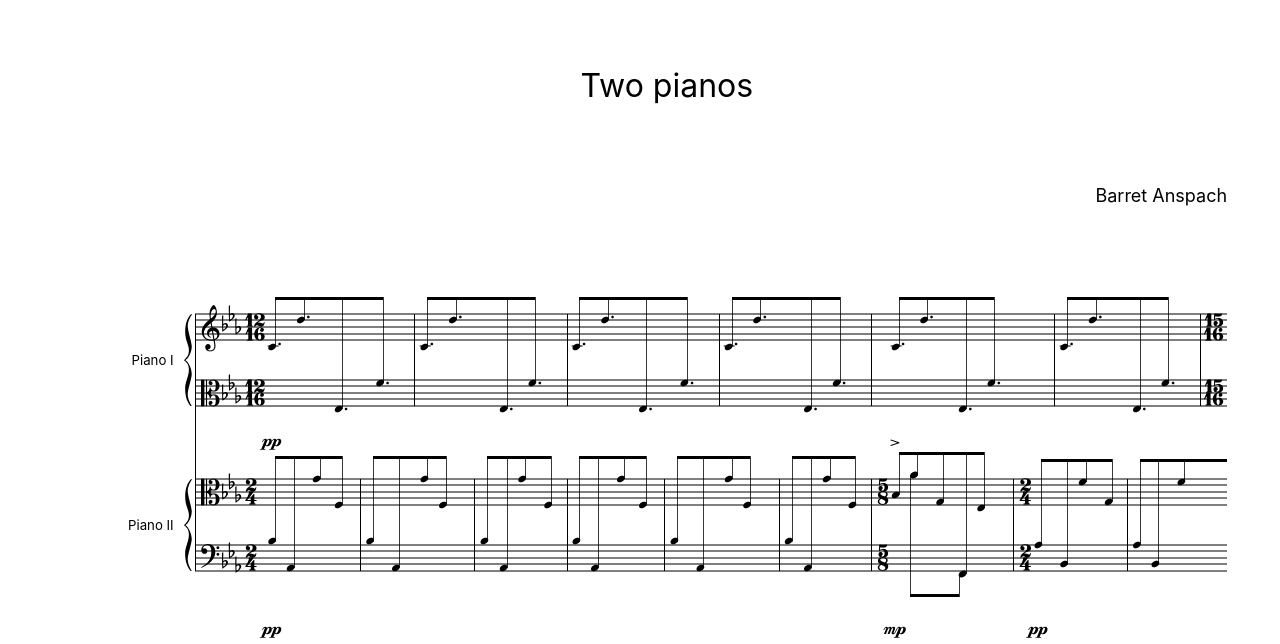
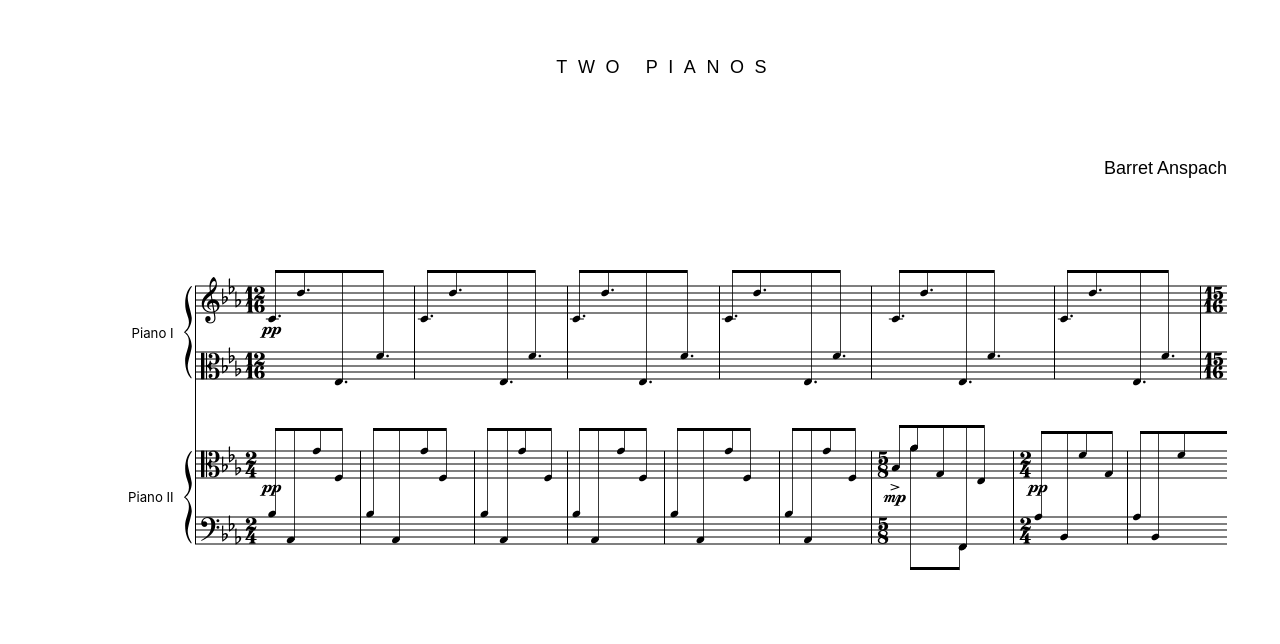
Before and after one commit to barret-anspach/minim, a Next.js app: page / in a window 1280 px wide. Shown: the part 115-759 px from the top of the page. Built offline with nearby package versions, Linux system fonts and the light colour scheme.

Commit message:
dynamics added as markings, positioning correctly

```diff
--- a/components/Chord/Chord.js
+++ b/components/Chord/Chord.js
@@ -20,7 +20,7 @@ import StaffDisplayItem from "../StaffDisplayItem";
 /**
  * Convenience wrapper of note-related elements that are usually rendered together.
  */
-export default function Chord({ clef, event, eventIndex, events, id }) {
+export default function Chord({ clef, event, eventIndex, events, id, period }) {
   const {
     context: { flows },
   } = useMeasuresContext();
@@ -103,6 +103,7 @@ export default function Chord({ clef, event, eventIndex, events, id }) {
           chordBounds={chordBounds}
           event={event}
           id={`${pitchPrefix}_mar`}
+          period={period}
           pitchPrefix={pitchPrefix}
           rangeClef={rangeClef}
           stem={stem}
--- a/components/Chord/Chord.module.css
+++ b/components/Chord/Chord.module.css
@@ -1,17 +1,36 @@
 .accidental {
   margin-right: 0.04rem;
 }
-.articulation {
+.markings {
   display: flex;
   flex-flow: column nowrap;
   justify-self: center;
+  height: auto;
   gap: 0.15rem;
 }
-.articulation.up {
+.markings.up {
   justify-content: flex-end;
+  align-self: flex-end;
 }
-.articulation.down {
+.markings.down {
   justify-content: flex-start;
+  align-self: flex-start;
+}
+.articulation {
+  display: flex;
+  height: auto;
+  line-height: 0;
+}
+.markings.up .articulation.marking {
+  align-items: flex-end;
+}
+.markings.down .articulation.marking {
+  align-items: flex-start;
+}
+.articulation.dynamic {
+  align-items: center;
+  /* Workaround for glyph not exactly centered */
+  margin-top: 0.08rem;
 }
 .dot {
   margin-left: 0.12rem;
@@ -28,11 +47,11 @@
 .legerLine:after {
   content: '';
   position: absolute;
-  border-bottom: 0.04rem solid currentColor;
-  width: calc(100% + 0.18rem);
-  transform: translate(-0.05rem, -50%);
+  border-bottom: 0.0325rem solid currentColor;
+  width: calc(100% + 0.27rem);
+  transform: translate(-0.12rem, -50%);
 }
 .wide:after {
   width: calc(100% + 0.37rem);
-  transform: translate(-0.1rem, -50%);
+  transform: translate(-0.17rem, -50%);
 }
--- a/components/Chord/Markings.js
+++ b/components/Chord/Markings.js
@@ -1,4 +1,4 @@
-import { useCallback, useMemo } from "react";
+import { Fragment, useCallback, useMemo } from "react";
 import clsx from "clsx";
 import Item from "../Item";
 import styles from "./Chord.module.css";
@@ -9,6 +9,9 @@ import {
   getLowestPitch,
   isNoteOnLine,
 } from "../../utils/methods";
+import { dynamicMap } from "../Dynamic/Dynamic";
+
+const metadata = require("../../public/fonts/bravura/bravura_metadata.json");
 
 // N.B. keys are in sorted stack order for position === "up".
 const articulationMap = {
@@ -84,37 +87,22 @@ const articulationMap = {
 
 // Regions into which a marking might be placed
 const regions = {
-  staccato: "note",
+  dynamic: "below",
   staccatissimo: "note",
   staccatissimoWedge: "note",
   staccatissimoStroke: "note",
-  tenuto: "note",
-  accent: "outside",
-  accentStaccato: "outside",
-  tenutoAccent: "outside",
-  tenutoStaccato: "outside",
   stress: "above",
   unstress: "above",
   laissezVibrer: "above",
   marcato: "above",
   marcatoStaccato: "above",
   marcatoTenuto: "above",
-  note: [
-    "staccato",
-    "staccatissimo",
-    "staccatissimoWedge",
-    "staccatissimoStroke",
-    "tenuto",
-  ],
-  outside: ["accent", "accentStaccato", "tenutoAccent", "tenutoStaccato"],
-  above: [
-    "stress",
-    "unstress",
-    "laissezVibrer",
-    "marcato",
-    "marcatoStaccato",
-    "marcatoTenuto",
-  ],
+  accent: "outside",
+  accentStaccato: "outside",
+  tenuto: "note",
+  tenutoStaccato: "outside",
+  tenutoAccent: "outside",
+  staccato: "note",
 };
 
 // TODO: reconsider how placement is done, esp. when considering injecting
@@ -124,6 +112,7 @@ export default function Markings({
   chordBounds,
   event,
   id,
+  period,
   pitchPrefix,
   rangeClef,
   stem,
@@ -132,22 +121,48 @@ export default function Markings({
     upper: rangeClef.staffLinePitches[0].id,
     lower: rangeClef.staffLinePitches.at(-1).id,
   };
+  // For each staff of the current part, are there multiple voices?
+  // voiceNumbersByPartStaff[event.staff].length === 1 ? single : multiple.
+  const voiceNumbersByPartStaff = Object.values(
+    period.flows[event.flowId],
+  ).reduce(
+    (acc, e) =>
+      !["displayEvent"].includes(e.type) && event.partIndex === e.partIndex
+        ? {
+            ...acc,
+            [e.staff]: [...new Set([...(acc[e.staff] ?? []), e.voice])],
+          }
+        : acc,
+    {},
+  );
   const getStemDirection = useCallback(
-    () => beam.direction ?? stem.direction,
-    [beam.direction, stem.direction],
+    () => beam?.direction ?? stem?.direction ?? "down",
+    [beam?.direction, stem?.direction],
   );
   const markingPitch = useCallback(
     (region) => {
+      const direction = getStemDirection();
       const highestPitch = getHighestPitch(
-        beam.pitch ?? stem.pitch.start ?? chordBounds.upper,
+        event.rest
+          ? rangeClef.midline
+          : direction === "up"
+            ? (beam?.pitch ?? stem?.pitch.start ?? chordBounds.upper)
+            : chordBounds.upper,
         staffBounds.upper,
       );
       const lowestPitch = getLowestPitch(
-        beam.pitch ?? stem.pitch.start ?? chordBounds.lower,
+        event.rest
+          ? rangeClef.midline
+          : direction === "down"
+            ? (beam?.pitch ?? stem?.pitch.start ?? chordBounds.lower)
+            : chordBounds.lower,
         staffBounds.lower,
       );
-
-      if (event.partVoices > 0) {
+      if (
+        event.partVoices > 0 &&
+        voiceNumbersByPartStaff[event.staff].length > 1
+      ) {
+        // TODO: rests need to shift up/down when multipart staff
         const pitch =
           event.voice % event.partVoices === 1 ? highestPitch : lowestPitch;
         return {
@@ -168,6 +183,12 @@ export default function Markings({
         }
         case "outside": {
           return {
+            up: highestPitch,
+            down: lowestPitch,
+          };
+        }
+        case "below": {
+          return {
             up: lowestPitch,
             down: lowestPitch,
           };
@@ -175,48 +196,90 @@ export default function Markings({
       }
     },
     [
-      beam.pitch,
-      chordBounds.lower,
-      chordBounds.upper,
+      beam?.pitch,
+      chordBounds?.lower,
+      chordBounds?.upper,
       event.partVoices,
+      event.rest,
+      event.staff,
       event.voice,
+      getStemDirection,
+      rangeClef.midline,
       staffBounds.lower,
       staffBounds.upper,
-      stem.pitch.start,
+      stem?.pitch.start,
+      voiceNumbersByPartStaff,
     ],
   );
-  const markingsByPosition = Object.entries(event.markings).reduce(
-    (acc, [name, options], index) => {
+  const markingsByPosition = useMemo(
+    () =>
+      Object.entries(event.markings).reduce((acc, [name, options], index) => {
         const region = regions[name];
         const pitch = markingPitch(region);
         const stemDirection = options.pointing ?? getStemDirection();
-      const noteOnLine = isNoteOnLine(
+        const noteOnLine = event.rest
+          ? true // TODO: Not always true!!! Workaround for now.
+          : isNoteOnLine(
               rangeClef.staffLinePitches[0].id,
               chordBounds[stemDirection === "up" ? "lower" : "upper"],
             );
         const position =
           options.pointing ??
-        (event.partVoices > 0
+          // Are there multiple voices on the event's staff?
+          (event.partVoices > 0 &&
+          voiceNumbersByPartStaff[event.staff].length > 1
             ? event.voice % event.partVoices === 1
               ? "up"
               : "down"
+            : region === "below"
+              ? "down"
               : region === "above"
                 ? "up"
-            : stemDirection === "up"
+                : stemDirection === "up" // region === "note" or "outside"
                   ? "down"
                   : "up");
+        const key =
+          name === "dynamic"
+            ? dynamicMap.key[dynamicMap.shorthand.indexOf(options.value)]
+            : `${articulationMap.key[articulationMap.shorthand.indexOf(name)]}${
+                position === "up" ? "Above" : "Below"
+              }`;
+        const height = metadata.glyphBBoxes[key]
+          ? `${
+              (metadata.glyphBBoxes[key].bBoxNE[1] -
+                metadata.glyphBBoxes[key].bBoxSW[1]) /
+              4
+            }rem`
+          : 0;
         const marking = {
           name,
           properties: {
             column: `e${event.position.start}-not`,
+            item:
+              options.type === "dynamic"
+                ? {
+                    type: "dynamic",
+                    glyph:
+                      dynamicMap.value[
+                        dynamicMap.shorthand.indexOf(options.value)
+                      ],
+                    height,
+                    key,
+                  }
+                : {
+                    type: "marking",
                     glyph:
                       articulationMap[position === "up" ? "above" : "below"][
                         articulationMap.shorthand.indexOf(name)
                       ],
+                    height,
+                    key,
+                  },
             key: `${id}_art_${region}${index}`,
             noteOnLine,
-          noteWithinStaff:
-            getDiatonicInterval(
+            noteWithinStaff: event.rest
+              ? true // TODO: Not always true!!! Workaround for now.
+              : getDiatonicInterval(
                   staffBounds.upper,
                   chordBounds[stemDirection === "up" ? "lower" : "upper"],
                 ) < 0 &&
@@ -227,7 +290,7 @@ export default function Markings({
             pitch: pitch[position],
             position,
             region,
-          rowPrefix: `${pitchPrefix}s${beam.staff ?? stem.noteStaff}`,
+            rowPrefix: `${pitchPrefix}s${beam?.staff ?? stem?.noteStaff ?? options.staff}`,
             stemDirection,
           },
           options: {
@@ -243,19 +306,38 @@ export default function Markings({
               ...acc,
               [position]: [...acc[position], marking],
             };
-    },
-    {},
+      }, {}),
+    [
+      beam,
+      chordBounds,
+      event.markings,
+      event.partVoices,
+      event.position.start,
+      event.rest,
+      event.staff,
+      event.voice,
+      getStemDirection,
+      id,
+      markingPitch,
+      pitchPrefix,
+      rangeClef.staffLinePitches,
+      staffBounds.lower,
+      staffBounds.upper,
+      stem,
+      voiceNumbersByPartStaff,
+    ],
   );
-  const markings = useMemo(() => {
-    return Object.entries(markingsByPosition).reduce(
+  const markings = useMemo(
+    () =>
+      Object.entries(markingsByPosition).reduce(
         (acc, [position, markingsAtPosition]) => [
           ...acc,
           markingsAtPosition
             .sort((a, b) => {
               const lookup =
                 position === "up"
-                ? articulationMap.shorthand
-                : articulationMap.shorthand.reverse();
+                  ? Object.keys(regions)
+                  : Object.keys(regions).reverse();
               return lookup.indexOf(a.name) - lookup.indexOf(b.name);
             })
             .reduce((markingsAcc, { name, properties }, index) => {
@@ -273,7 +355,10 @@ export default function Markings({
                   : properties.position === "up"
                     ? 1
                     : -1;
-            const pitch = getDiatonicTransposition(properties.pitch, interval);
+              const pitch = getDiatonicTransposition(
+                properties.pitch,
+                interval,
+              );
               const row = `${properties.rowPrefix}${pitch}`;
 
               return index === 0
@@ -284,29 +369,36 @@ export default function Markings({
                     name,
                     pitch,
                     row,
-                  glyphs: [properties.glyph],
+                    items: [properties.item],
                   }
                 : {
                     ...markingsAcc,
-                  glyphs: [...markingsAcc.glyphs, properties.glyph],
+                    items: [...markingsAcc.items, properties.item],
                   };
             }, {}),
         ],
         [],
+      ),
+    [markingsByPosition],
   );
-  }, [markingsByPosition]);
 
   return (
     <>
       {markings.map((marking) => (
         <Item
           key={marking.key}
-          className={clsx(styles.articulation, styles[marking.position])}
+          className={clsx(styles.markings, styles[marking.position])}
           column={marking.column}
           pitch={marking.row}
         >
-          {marking.glyphs.map((glyph, glyphIndex) => (
-            <span key={`${marking.key}_glyph${glyphIndex}`}>{glyph}</span>
+          {marking.items.map((item, itemIndex) => (
+            <span
+              key={`${marking.key}_i${itemIndex}`}
+              className={clsx(styles.articulation, styles[item.type])}
+              style={{ height: item.height }}
+            >
+              {item.glyph}
+            </span>
           ))}
         </Item>
       ))}
--- a/components/Dynamic/Dynamic.js
+++ b/components/Dynamic/Dynamic.js
@@ -1,7 +1,7 @@
 import Item from "../Item";
 import styles from "./Dynamic.module.css";
 
-const dynamicMap = {
+export const dynamicMap = {
   key: [
     "dynamicPiano",
     "dynamicMezzo",
@@ -106,8 +106,8 @@ export default function Dynamic({ dynamic }) {
   return (
     <Item
       className={styles.dynamic}
-      column={`e${dynamic.position.at}-not`}
-      pitch={`${dynamic.flowId}p${dynamic.partIndex}s${dynamic.staff + 1}-dyn`}
+      column={dynamic.column}
+      pitch={dynamic.row}
     >
       {dynamicMap.value[dynamicMap.shorthand.indexOf(dynamic.value)]}
     </Item>
--- a/components/Dynamic/Dynamic.module.css
+++ b/components/Dynamic/Dynamic.module.css
@@ -1,3 +1,5 @@
 .dynamic {
+  height: auto;
+  line-height: 0.5;
   justify-self: center;
 }
--- a/components/Flow/Flow.js
+++ b/components/Flow/Flow.js
@@ -21,7 +21,7 @@ import styles from "./Flow.module.css";
  *       - space
  */
 
-function Flow({ periodFlow, id }) {
+function Flow({ period, periodFlow, id }) {
   const {
     context: { initialized },
   } = useMeasuresContext();
@@ -49,6 +49,7 @@ function Flow({ periodFlow, id }) {
                 event={event}
                 eventIndex={eventIndex}
                 events={events}
+                period={period}
               />
             )}
           </Fragment>
--- a/components/Period/Period.js
+++ b/components/Period/Period.js
@@ -208,10 +208,10 @@ const Period = forwardRef(function Period(
         ),
       )}
       {/* TODO: figure out dynamic "pitch" placement */}
-      {period.dynamics &&
+      {/* {period.dynamics &&
         Object.values(period.dynamics).map((flow) =>
           flow.map((dynamic) => <Dynamic key={dynamic.id} dynamic={dynamic} />),
-        )}
+        )} */}
       {period.layoutEvents &&
         period.layoutEvents.map((layout, leIndex) =>
           layout.layoutGroups.map((group, groupIndex) => (
--- a/components/Score/Score.js
+++ b/components/Score/Score.js
@@ -27,7 +27,9 @@ function Score({ composition }) {
       for (let i = 0; i < entries.length; i++) {
         newArr[i] = entries[i].target.offsetLeft === firstChildOffsetLeft;
       }
-      setPeriodPositions(newArr);
+      if (periodPositions.some((p, i) => p !== newArr[i])) {
+        setPeriodPositions(newArr);
+      }
     });
 
     if (periodRefs.current) {
--- a/components/Score/Score.module.css
+++ b/components/Score/Score.module.css
@@ -6,17 +6,18 @@
   padding: 20vmin 2rem 5rem 10vmin;
 }
 .header {
-  font-family: 'Inter', sans-serif;
-  font-weight: 400;
+  font-family: 'Test Untitled Sans', sans-serif;
   padding-left: 1rem;
 }
 .header .title {
   margin-bottom: 10vmin;
 }
 .header h1 {
-  font-size: xx-large;
-  font-weight: 400;
+  font-size: large;
+  font-weight: 500;
+  text-transform: uppercase;
   text-align: center;
+  letter-spacing: 0.4rem;
 }
 .header h2 {
   font-size: large;
--- a/contexts/MeasuresContext.js
+++ b/contexts/MeasuresContext.js
@@ -476,6 +476,32 @@ const MeasuresContextProvider = ({ children }) => {
         );
         return acc;
       }, []);
+      const dynamics = events.filter((e) => e.type === "dynamic");
+      const eventsWithDynamicsAsMarkings = events
+        .filter((e) => e.type !== "dynamic")
+        .map((event) => {
+          const dynamic = dynamics.find(
+            (dynamic) =>
+              dynamic.position.at === event.position.start &&
+              dynamic.partIndex === event.partIndex &&
+              dynamic.staff === event.staff,
+          );
+          if (dynamic) {
+            return {
+              ...event,
+              markings: {
+                ...event.markings,
+                dynamic: {
+                  type: "dynamic",
+                  value: dynamic.value,
+                  staff: dynamic.staff,
+                },
+              },
+            };
+          } else {
+            return event;
+          }
+        });
 
       const eventGroupsWithBeams = events.filter((e) => e.eventGroup?.beams);
       const beamGroups =
@@ -545,7 +571,7 @@ const MeasuresContextProvider = ({ children }) => {
         type: "setFlow",
         beamEvents,
         beamGroups,
-        events,
+        events: eventsWithDynamicsAsMarkings,
         flowId: flow.id,
         measureEvents,
         layouts: flow.layouts,
--- a/utils/getPitches.js
+++ b/utils/getPitches.js
@@ -75,9 +75,13 @@ export function overlapStaffRows(staves, options = defaultOptions) {
           nextBoundsUpper,
           space ?? SPACE_BETWEEN_STAVES_IN_PART,
         );
-        const dynamicsPitch = `${staff.prefix}${getDiatonicTransposition(
+        const currentDynamicsPitch = `${staff.prefix}${getDiatonicTransposition(
           currentBoundsLower,
           -1 * Math.floor((space ?? SPACE_BETWEEN_STAVES_IN_PART) / 2),
+        )}`;
+        const nextDynamicsPitch = `${staves[i + 1].prefix}${getDiatonicTransposition(
+          staves[i + 1].staffBounds.lower.id,
+          -1 * Math.floor(space ?? SPACE_BETWEEN_STAVES_IN_PART / 2),
         )}`;
         // What's the next's staff's pitch at top of its staff equal to the desired space?
         // This pitch will overlap the current staff's bottom line pitch.
@@ -119,7 +123,7 @@ export function overlapStaffRows(staves, options = defaultOptions) {
             ...(rowIndex < currentIndexOfNextPitchesStart
               ? [
                   staff.pitchesArray[rowIndex],
-                  ...(staff.pitchesArray[rowIndex] === dynamicsPitch
+                  ...(staff.pitchesArray[rowIndex] === currentDynamicsPitch
                     ? [`${staff.prefix}-dyn`]
                     : []),
                 ]
@@ -128,15 +132,25 @@ export function overlapStaffRows(staves, options = defaultOptions) {
                     staves[i + 1].pitchesArray[
                       rowIndex - currentIndexOfNextPitchesStart
                     ],
+                    ...(staves[i + 1].pitchesArray[
+                      rowIndex - currentIndexOfNextPitchesStart
+                    ] === nextDynamicsPitch
+                      ? [`${staves[i + 1].prefix}-dyn`]
+                      : []),
                   ]
                 : [
                     staff.pitchesArray[rowIndex],
-                    ...(staff.pitchesArray[rowIndex] === dynamicsPitch
+                    ...(staff.pitchesArray[rowIndex] === currentDynamicsPitch
                       ? [`${staff.prefix}-dyn`]
                       : []),
                     staves[i + 1].pitchesArray[
                       rowIndex - currentIndexOfNextPitchesStart
                     ],
+                    ...(staves[i + 1].pitchesArray[
+                      rowIndex - currentIndexOfNextPitchesStart
+                    ] === nextDynamicsPitch
+                      ? [`${staves[i + 1].prefix}-dyn`]
+                      : []),
                   ]),
           );
           definedRowsSoFar[rowIndex + acc.index] = [
--- a/utils/methods.js
+++ b/utils/methods.js
@@ -552,8 +552,9 @@ export function makeColumn({ start, columnWidth }) {
   );
 }
 // Every possible event placement type is given its own named column line (per *event*)
-export function getColumnArray({ start, columnWidth }) {
-  const columnArray = [
+// TODO: Final measure of all flows should end at 'bar'
+export function getColumnArray({ start, columnWidth, final = false }) {
+  const columns = [
     {
       lines: ["start", "text"],
       value: "auto",
@@ -563,6 +564,7 @@ export function getColumnArray({ start, columnWidth }) {
       value: "auto",
     },
     {
+      final: true,
       lines: ["bar"],
       value: "auto",
     },
@@ -619,10 +621,18 @@ export function getColumnArray({ start, columnWidth }) {
       value: false,
     },
   ];
-  return columnArray.map((column) => ({
-    ...column,
-    lines: column.lines.map((line) => `e${start}-${line}`),
-  }));
+  const result = [];
+  for (const column of columns) {
+    result.push({
+      ...column,
+      lines: column.lines.map((line) => `e${start}-${line}`),
+    });
+    if (final && column.final) {
+      delete column.final;
+      break;
+    }
+  }
+  return result;
 }
 
 export function areClefsEqual(clefsA, clefsB) {
```
Lines whose indentation alone changed are shown as unchanged.
